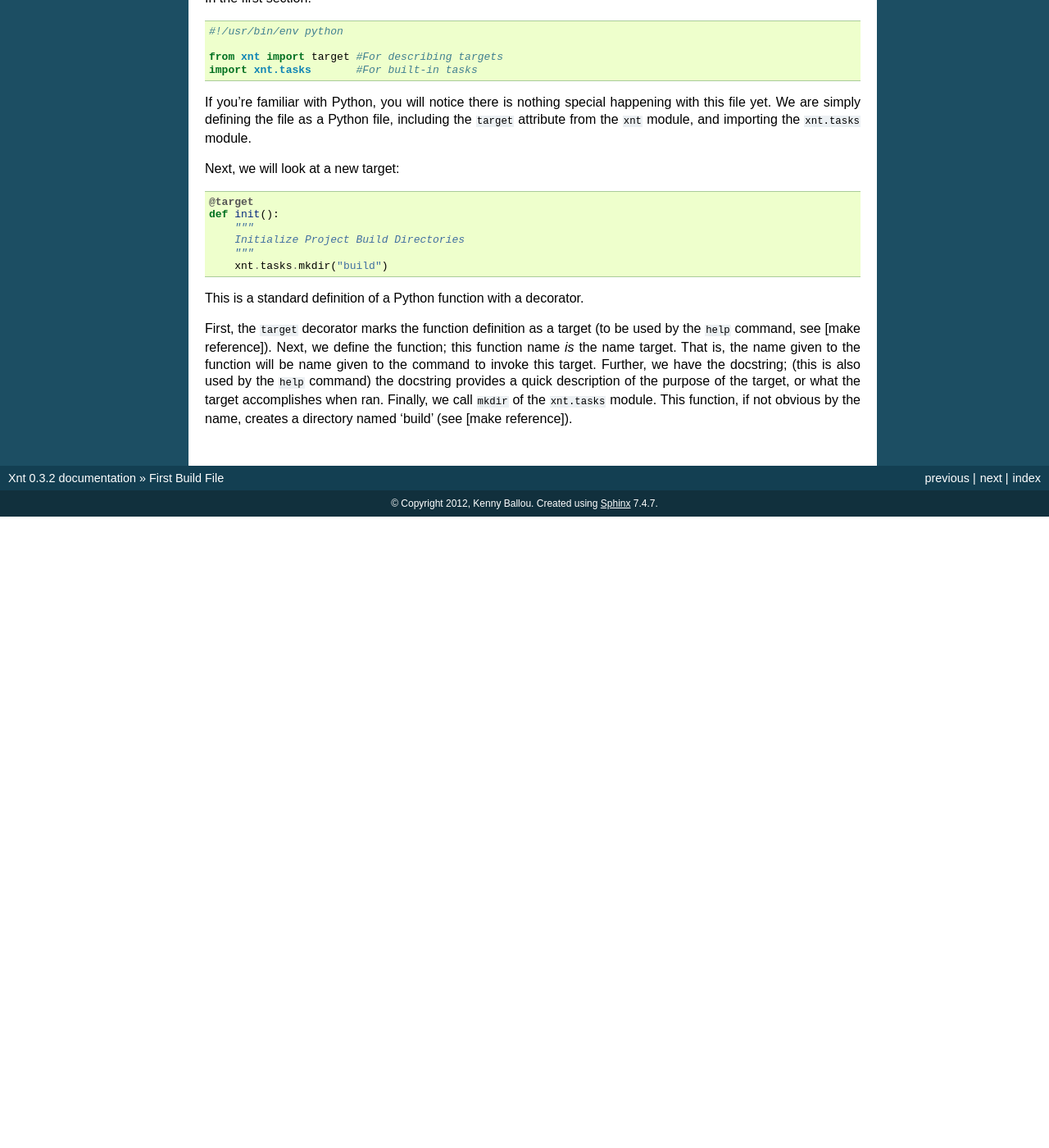
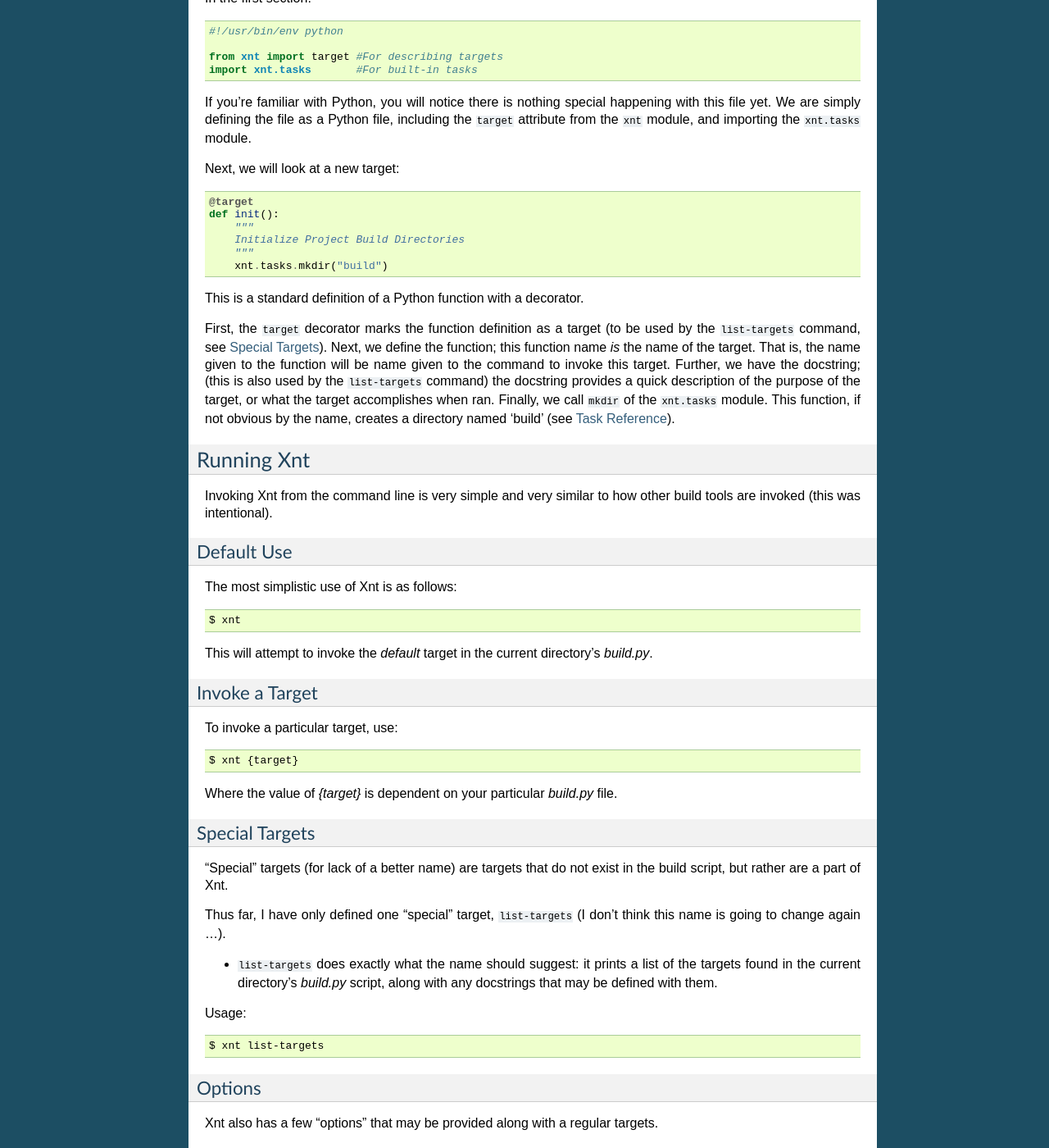
Before and after one commit to kennyballou/Xnt, a Sphinx documentation site: the page built from docs/source/buildfile.rst, in a window 1280 px wide and 1400 px high, scrolled down 716 px. Shown: the whole window at 82% size. Built offline with Sphinx 7.4.7, drawn with Linux system fonts in a browser that asks for light colours; before the commit the page ends 1346 px from its top, so only the background shows below that; some of the changed text lies outside the part shown.

Commit message:
Add "Running Xnt" section and update references

```diff
--- a/docs/source/buildfile.rst
+++ b/docs/source/buildfile.rst
@@ -60,11 +60,80 @@ Next, we will look at a new target::
 This is a standard definition of a Python function with a decorator.
 
 First, the ``target`` decorator marks the function definition as a target (to
-be used by the ``help`` command, see [make reference]). Next, we define the
-function; this function name *is* the name target. That is, the name given to
-the function will be name given to the command to invoke this target. Further,
-we have the docstring; (this is also used by the ``help`` command) the
-docstring provides a quick description of the purpose of the target, or what
-the target accomplishes when ran. Finally, we call ``mkdir`` of the
-``xnt.tasks`` module. This function, if not obvious by the name, creates a
-directory named 'build' (see [make reference]).
+be used by the ``list-targets`` command, see :ref:`specialTargets`). Next, we
+define the function; this function name *is* the name of the target. That is,
+the name given to the function will be name given to the command to invoke this
+target.  Further, we have the docstring; (this is also used by the
+``list-targets`` command) the docstring provides a quick description of the
+purpose of the target, or what the target accomplishes when ran. Finally, we
+call ``mkdir`` of the ``xnt.tasks`` module. This function, if not obvious by
+the name, creates a directory named 'build' (see :doc:`taskreference`).
+
+.. _runningXnt:
+
+Running Xnt
+-----------
+
+Invoking Xnt from the command line is very simple and very similar to how other
+build tools are invoked (this was intentional).
+
+.. _defaultUse:
+
+Default Use
+~~~~~~~~~~~
+
+The most simplistic use of Xnt is as follows::
+
+    $ xnt
+
+This will attempt to invoke the `default` target in the current directory's
+`build.py`.
+
+.. _invokeTarget:
+
+Invoke a Target
+~~~~~~~~~~~~~~~
+
+To invoke a particular target, use::
+
+    $ xnt {target}
+
+Where the value of `{target}` is dependent on your particular `build.py` file.
+
+.. _specialTargets:
+
+Special Targets
+~~~~~~~~~~~~~~~
+
+"Special" targets (for lack of a better name) are targets that do not exist in
+the build script, but rather are a part of Xnt.
+
+Thus far, I have only defined one "special" target, ``list-targets`` (I don't
+think this name is going to change again ...).
+
+* ``list-targets`` does exactly what the name should suggest: it prints a list
+  of the targets found in the current directory's `build.py` script, along with
+  any docstrings that may be defined with them.
+
+Usage::
+
+    $ xnt list-targets
+
+.. _xntOptions:
+
+Options
+~~~~~~~
+
+Xnt also has a few "options" that may be provided along with a regular targets.
+
+Usage::
+
+    $ xnt [options] [target]
+
+Where options can be any and all of the following (unless otherwise specified):
+
+* ``-v``: add verbose output to the execution of Xnt
+
+* ``--usage``: Print version, license, usage information and quit. [I've
+  debatted between putting this as a special target and leaving it as an
+  option.. not sure which is better...]
```
